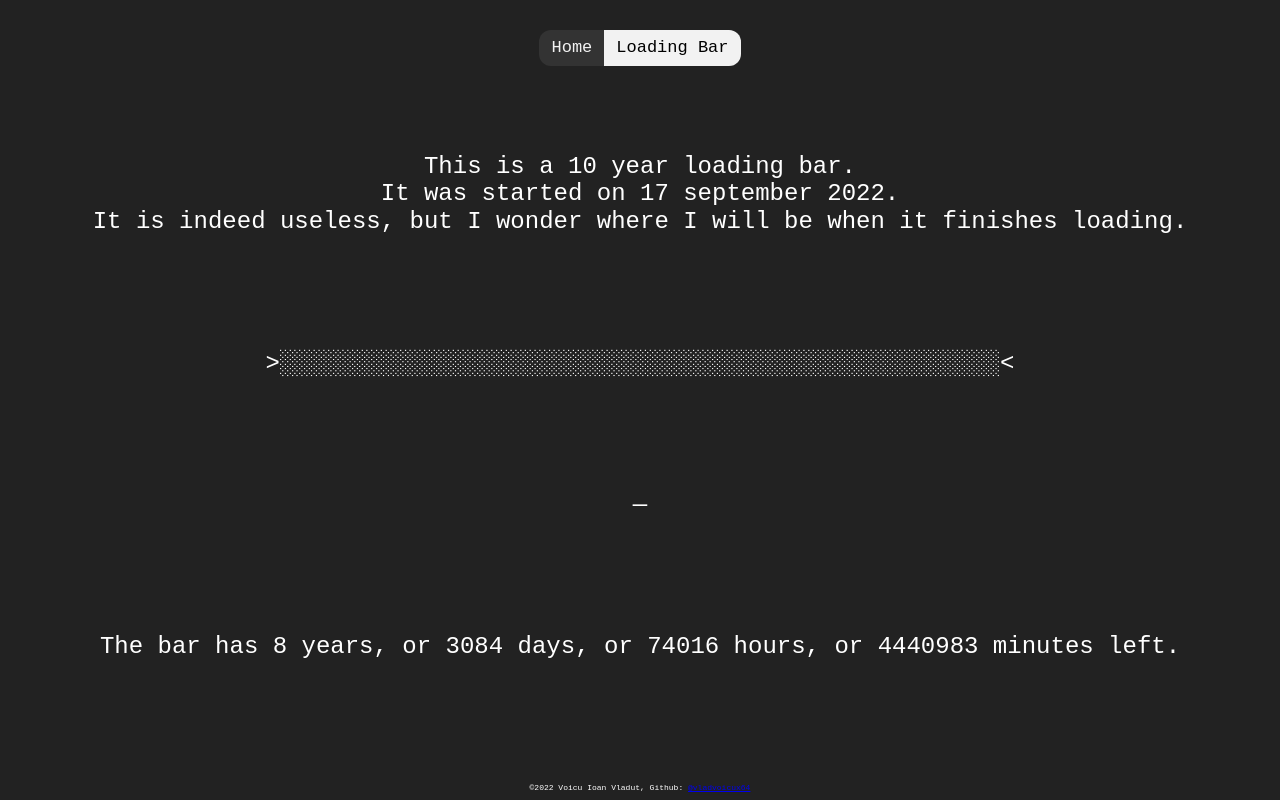
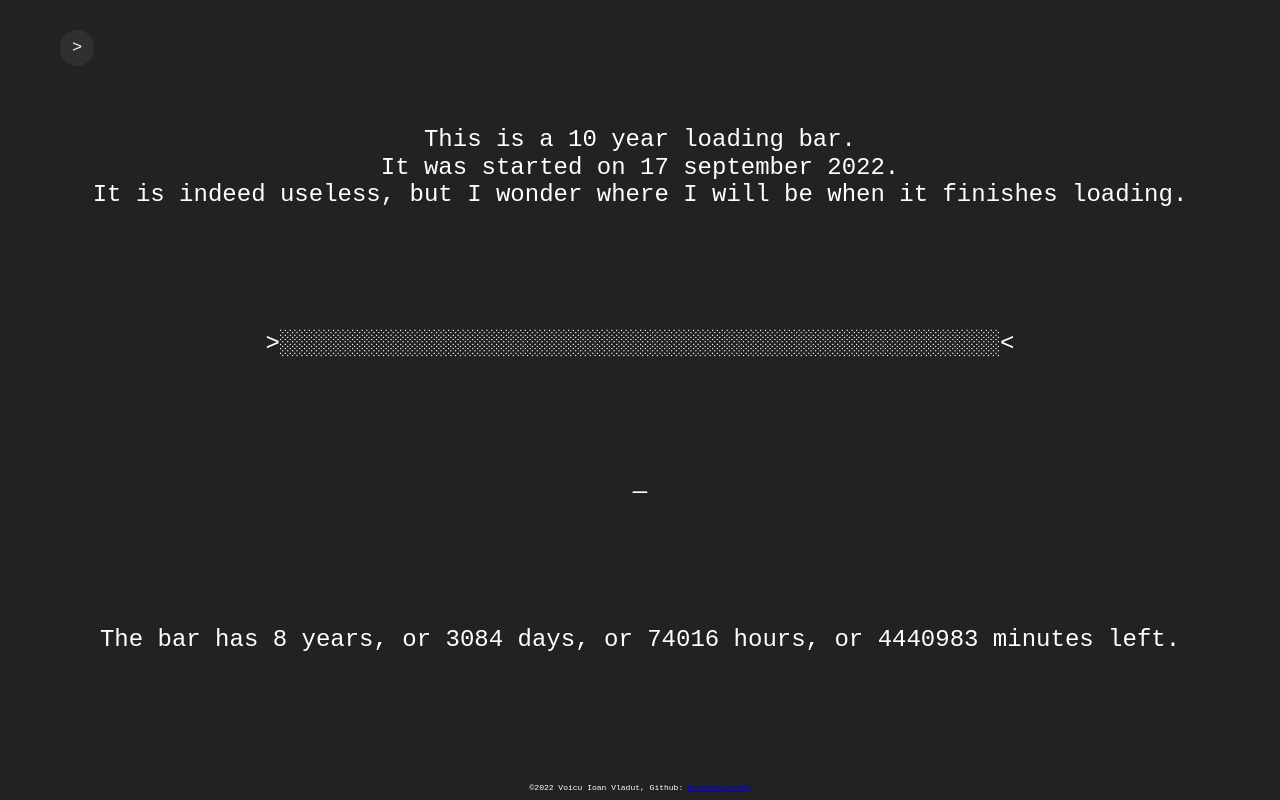
Before and after one commit to vladvoicux64/10yrlb, a website built with Parcel: page index.html in a window 1280 px wide. Built offline with nearby package versions, Linux system fonts and the light colour scheme.

Commit message:
updated navbar

```diff
--- a/css/main.css
+++ b/css/main.css
@@ -15,7 +15,7 @@ html {
   color: #ffffff;
   line-height: 1.4;
   background-color: #222222;
-  font-family: "Courier New", "Monaco", "Lucida Console";
+  font-family: "Courier New", "Monaco", "Lucida Console", monospace;
 }
 
 body{
@@ -286,13 +286,24 @@ textarea {
 }
 
 .navbar {
-  margin: 30px auto;
+  margin-top: 30px;
+  overflow: hidden;
+  border-radius: 30px;
+  width: fit-content;
+  height: min-content;
+}
+
+.navbar_links {
   justify-content: space-around;
+  display: flex;
+  max-width: 0;
   overflow: hidden;
-  background-color: #333333;
-  border-radius: 12px;
+  background-color: #a0a0a0;
+  transition: max-width 0.5s, background-color 3s;
+  white-space: nowrap;
 }
-.navbar a {
+
+.navbar_links a {
   float: left;
   color: #f2f2f2;
   text-align: center;
@@ -307,6 +318,56 @@ textarea {
 }
 
 .navbar a.active {
-  color: black;
+  color: black; !important;
   background-color: #f2f2f2;
 }
+
+.navbar label {
+  cursor: pointer;
+  float: left;
+  color: #f2f2f2;
+  text-align: center;
+  padding: 8px 12px;
+  font-size: 17px;
+  text-decoration: none;
+  background-color: #303030;
+}
+
+.navbar label:hover {
+  color:black;
+  background-color: #a0a0a0;
+}
+
+input#expand {
+  display: none;
+}
+
+input#expand label:before {
+  transition: content 1s;
+}
+
+input#expand + label:before {
+  content: ">";
+}
+
+input#expand:checked + label:before {
+  content: "<";
+}
+
+input#expand:checked ~ a {
+  display: block;
+}
+
+input#expand:checked ~ .navbar_links {
+  max-width: 100%;
+  background-color: #303030;
+}
+
+input#expand:checked ~ .navbar {
+  background-color: #303030;
+}
+
+.centered {
+  margin-left: 60px;
+  margin-right: 60px;
+}
--- a/index.html
+++ b/index.html
@@ -23,10 +23,15 @@
   <meta name="theme-color" content="#fafafa">
 </head>
 
-<nav class="navbar">
-  <a href="https://vladvoicux64.github.io/vladhomepage/">Home</a>
-  <a class="active" href="https://vladvoicux64.github.io/10yrlb/">Loading Bar</a>
+<nav class="centered navbar">
+  <input type="checkbox" id="expand">
+  <label for="expand"></label>
+  <div class="navbar_links">
+    <a href="https://vladvoicux64.github.io/vladhomepage/">Home</a>
+    <a class="active" href="https://vladvoicux64.github.io/10yrlb/">Loading Bar</a>
+  </div>
 </nav>
+
 
 <body>
 
```
